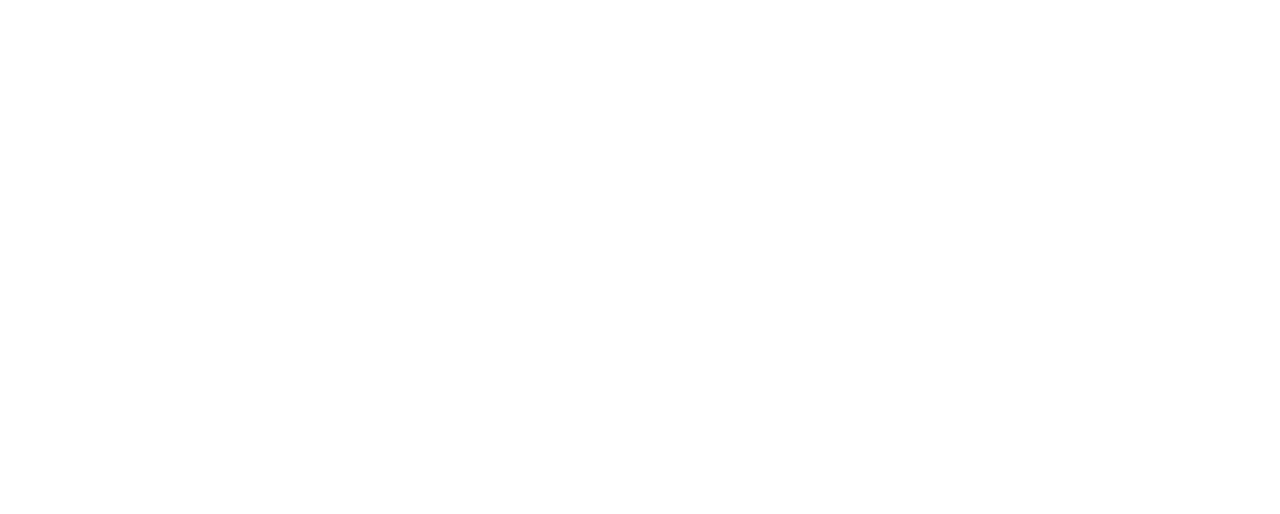
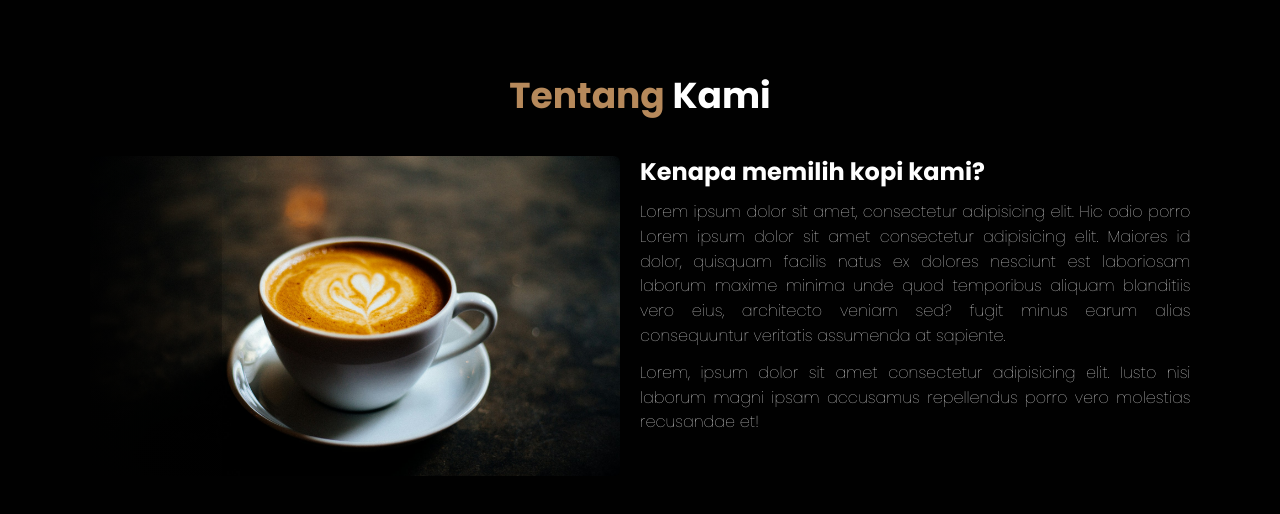
Before and after one commit to ProjectSoySauceBottle/itfest-fe, a Next.js app: page / in a window 1280 px wide. Shown: the part 804-1318 px from the top of the page. Before the commit the page ends 800 px from the top, so only its background shows below. Built offline with nearby package versions, Linux system fonts and the light colour scheme.

Commit message:
feat: add about section

```diff
--- a/src/app/globals.css
+++ b/src/app/globals.css
@@ -4,6 +4,7 @@
   --background: #010101;
   --foreground: #ffff;
   --primary: #b6895b;
+  scroll-behavior: smooth;
 }
 
 @theme {
--- a/src/app/page.js
+++ b/src/app/page.js
@@ -1,9 +1,11 @@
+import About from "@/components/Homepage/About/about";
 import Hero from "@/components/Homepage/Hero/Hero";
 
 export default function Home() {
   return (
     <div className="bg-background text-white font-poppins">
       <Hero />
+      <About />
     </div>
   );
 }
--- /dev/null
+++ b/src/components/Homepage/About/about.js
@@ -0,0 +1,37 @@
+import React from "react";
+
+export default function About() {
+  return (
+    <section id="about" className="min-h-screen pt-20 pb-6 px-5 md:px-[7%]">
+      <h2 className="font-bold text-2xl md:text-4xl text-center">
+        <span className="text-primary">Tentang</span> Kami
+      </h2>
+      <div className="flex flex-wrap justify-center md:flex-nowrap mt-10 md:space-x-5">
+        <div className="w-full md:max-w-1/2 relative">
+          <div className="absolute h-full top-0 left-0 w-1/4 bg-gradient-to-tr from-background "></div>
+          <img
+            src="/assets/images/Coffee3.jpg"
+            alt="About Us"
+            className="w-full h-80 object-cover object-center rounded-md"
+          />
+        </div>
+        <article className="md:max-w-1/2 space-y-3 mt-4 md:mt-0">
+          <h3 className="text-2xl font-bold">Kenapa memilih kopi kami?</h3>
+          <p className="font-thin text-justify">
+            Lorem ipsum dolor sit amet, consectetur adipisicing elit. Hic odio
+            porro Lorem ipsum dolor sit amet consectetur adipisicing elit.
+            Maiores id dolor, quisquam facilis natus ex dolores nesciunt est
+            laboriosam laborum maxime minima unde quod temporibus aliquam
+            blanditiis vero eius, architecto veniam sed? fugit minus earum alias
+            consequuntur veritatis assumenda at sapiente.
+          </p>
+          <p className="font-thin text-justify">
+            Lorem, ipsum dolor sit amet consectetur adipisicing elit. Iusto nisi
+            laborum magni ipsam accusamus repellendus porro vero molestias
+            recusandae et!
+          </p>
+        </article>
+      </div>
+    </section>
+  );
+}
--- a/src/components/Homepage/Hero/Hero.js
+++ b/src/components/Homepage/Hero/Hero.js
@@ -8,7 +8,6 @@
       id="home"
       className="min-h-screen flex relative items-center bg-[url('/assets/images/hero-section.jpg')] bg-cover bg-center bg-no-repeat"
     >
-      <div className="block absolute bottom-0 left-0 w-full h-1/4 bg-gradient-to-t from-background"></div>
       <div className="py-6 px-[7%] max-w-xs sm:max-w-sm md:max-w-xl space-y-4 md:space-y-2">
         <h1 className="text-3xl sm:text-4xl md:text-5xl font-bold text-shadow-lg text-shadow-black/50 leading-8 md:leading-14">
           Mari Nikmati Secangkir <span className="text-primary">Kopi</span>
@@ -24,6 +23,7 @@
           Beli Sekarang
         </Link>
       </div>
+      <div className="block absolute bottom-0 left-0 w-full h-1/4 bg-gradient-to-t from-background"></div>
     </section>
   );
 }
--- a/src/components/Homepage/Navbar/Navbar.js
+++ b/src/components/Homepage/Navbar/Navbar.js
@@ -10,7 +10,7 @@
   const [opened, { open, close }] = useDisclosure(false);
 
   return (
-    <nav className="bg-background/80 font-poppins fixed w-full z-50 border-b-2 border-b-primary">
+    <nav className="bg-background/80 font-poppins fixed w-full z-50 border-b border-b-[#453423]">
       <div className="flex justify-between py-[1rem] items-center px-[7%]">
         {/* Logo */}
         <Link href="/">
```
